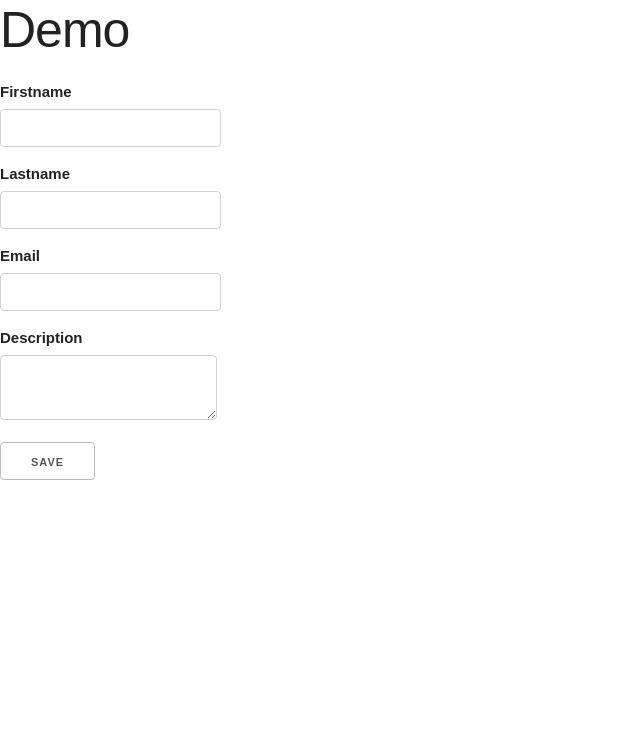
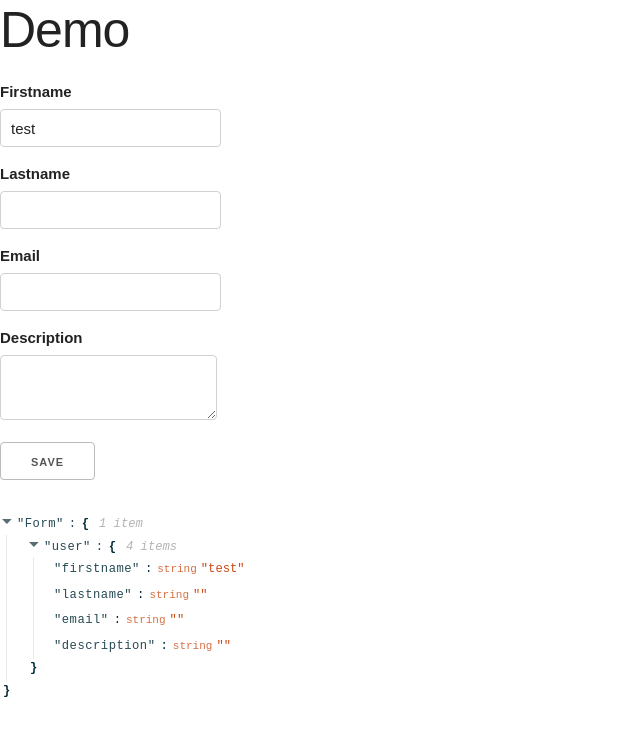
Before and after one commit to viclafouch/react-template-form, a React (Create React App) app: page / in a window 1280 px wide. Shown: the top 736 px of the page, without its empty margins (0-640 px from the left). Built offline with nearby package versions, Linux system fonts and the light colour scheme.

Commit message:
add reactJson

```diff
--- a/package.json
+++ b/package.json
@@ -5,6 +5,7 @@
   "dependencies": {
     "react": "^16.3.2",
     "react-dom": "^16.3.2",
+    "react-json-view": "^1.16.6",
     "react-scripts": "1.1.4"
   },
   "scripts": {
--- a/src/components/NewUserForm/NewUserForm.js
+++ b/src/components/NewUserForm/NewUserForm.js
@@ -7,33 +7,40 @@ import Button from '../FormTemplate/Button';
 
 export class NewUserForm extends Component {
 
-    user = new User();
+    constructor(props) {
+        super(props);
 
-    constructor() {
-        super();
+        this.user = props.user;
 
-        this.baseState = {
-            firstname: { value: '', valid: null },
-            lastname: { value: '', valid: null },
-            email: { value: '', valid: null, null: true },
-            description: { value: '', valid: null },
+        this.baseUser = {
+            firstname: { value: this.user.firstname, valid: null },
+            lastname: { value: this.user.lastname, valid: null },
+            email: { value: this.user.email, valid: null, null: true },
+            description: { value: this.user.description, valid: null },
         }
 
-        for (const key in this.baseState) {
-            this.baseState[key]['name'] = key
-            this.baseState[key].valid = (this.baseState[key].value === '' && this.baseState[key].null) ? true : null
+        for (const key in this.baseUser) {
+            this.baseUser[key]['name'] = key
+            this.baseUser[key].valid = this.baseUser[key].value === '' && this.baseUser[key].null || this.baseUser[key].valid
         }
 
         this.state = {
-            ...this.baseState,
+            ...this.baseUser,
             formValid: false
         }
     }
 
+    componentDidMount = () => {
+        if (this.props.action === 'edit') {
+            for (const key in this.baseUser) {
+                this.handleChange({
+                    target: { value: this.baseUser[key].value, name: this.baseUser[key].name }
+                });
+            }
+        }
+    }
+
     handleValidForm(state) {
-
-        console.log(state);
-
 
        for (const key in state) {
            if (state.hasOwnProperty(key)) {
@@ -44,16 +51,15 @@ export class NewUserForm extends Component {
            }
        }
 
-       console.log('test');
-
-
        this.setState({
            formValid: true
        });
     }
 
     handleSubmit = e => {
+        e.preventDefault();
         if (!this.state.formValid) return;
+        if (this.props.onSuccess) this.props.onSuccess(this.user);
     }
 
     handleChange = e => {
@@ -67,8 +73,10 @@ export class NewUserForm extends Component {
         field.valid = User.isValid(name, value);
         field.valid = (value === '' && field.null) ? null : field.valid;
 
-        console.log(field.valid);
-
+        if ((value === '' && field.null) || field.valid) {
+            this.user[name] = field.value;
+            this.props.onSuccess(this.user);
+        }
 
         return this.setState(prevState => ({
             ...prevState,
@@ -80,60 +88,62 @@ export class NewUserForm extends Component {
 
     render() {
 
+        let { firstname, lastname, email, description } = this.state
+
         return (
             <div>
                 <form onSubmit={this.handleSubmit}>
                     <div className="field">
                         <Label
                             title="Firstname"
-                            for={this.state.firstname.name}
+                            for={firstname.name}
                         />
                         <Input
-                            value={this.state.firstname.value}
+                            value={firstname.value}
                             onChange={this.handleChange}
-                            valid={this.state.firstname.valid}
-                            name={this.state.firstname.name}
-                            required={!this.state.firstname.null}
+                            valid={firstname.valid}
+                            name={firstname.name}
+                            required={!firstname.null}
                         />
                     </div>
                     <div className="field">
                         <Label
                             title="Lastname"
-                            for={this.state.lastname.name}
+                            for={lastname.name}
                         />
                         <Input
-                            value={this.state.lastname.value}
+                            value={lastname.value}
                             onChange={this.handleChange}
-                            valid={this.state.lastname.valid}
-                            name={this.state.lastname.name}
-                            required={!this.state.lastname.null}
+                            valid={lastname.valid}
+                            name={lastname.name}
+                            required={!lastname.null}
                         />
                     </div>
                     <div className="field">
                         <Label
                             title="Email"
-                            for={this.state.email.name}
+                            for={email.name}
                         />
                         <Input
                             type="email"
-                            value={this.state.email.value}
+                            value={email.value}
                             onChange={this.handleChange}
-                            valid={this.state.email.valid}
-                            name={this.state.email.name}
-                            required={!this.state.email.null}
+                            valid={email.valid}
+                            name={email.name}
+                            required={!email.null}
                         />
                     </div>
                     <div className="field">
                         <Label
                             title="Description"
-                            for={this.state.description.name}
+                            for={description.name}
                         />
                         <Textarea
-                            value={this.state.description.value}
+                            value={description.value}
                             onChange={this.handleChange}
-                            valid={this.state.description.valid}
-                            name={this.state.description.name}
-                            required={!this.state.description.null}
+                            valid={description.valid}
+                            name={description.name}
+                            required={!description.null}
                         />
                     </div>
 
--- a/src/containers/DemoContainer/DemoContainer.js
+++ b/src/containers/DemoContainer/DemoContainer.js
@@ -1,13 +1,29 @@
-import React from 'react'
-import NewUserForm from '../../components/NewUserForm/NewUserForm';
+import React, { Component } from 'react'
+import ReactJson from 'react-json-view'
+import { NewUserForm } from '../../components/NewUserForm/NewUserForm';
+import User from '../../shared/models/User.class';
 
-const DemoContainer = () => {
-    return (
-        <div>
-            <h1>Demo</h1>
-            <NewUserForm />
-        </div>
-    )
+export class DemoContainer extends Component {
+
+    constructor() {
+        super();
+        this.state = {
+            user: new User()
+        }
+    }
+
+    render() {
+        return (
+            <div>
+                <h1>Demo</h1>
+                <NewUserForm
+                    user={this.state.user}
+                    onSuccess={user => this.setState({user: user})}
+                />
+                <ReactJson src={this.state} name="Form" />
+            </div>
+        )
+    }
 }
 
 export default DemoContainer
--- a/src/shared/models/User.class.js
+++ b/src/shared/models/User.class.js
@@ -4,10 +4,6 @@ export default class User {
     lastname = null;
     email = null;
     description = null;
-
-    static get fullName() {
-        return `${this.firstname} ${this.lastname}`
-    }
 
     static change(name, value) {
         switch (name) {
@@ -40,9 +36,9 @@ export default class User {
     }
 
     constructor( user = {} ) {
-        this.firstname = user.firstname
-        this.lastname = user.lastname
-        this.email = user.email
-        this.description = user.description
+        this.firstname = user.firstname || 'test'
+        this.lastname = user.lastname || ''
+        this.email = user.email || ''
+        this.description = user.description || ''
     }
 }
```
Also changed, not shown: 1 other file (tests, documents, lock files or other folders).
